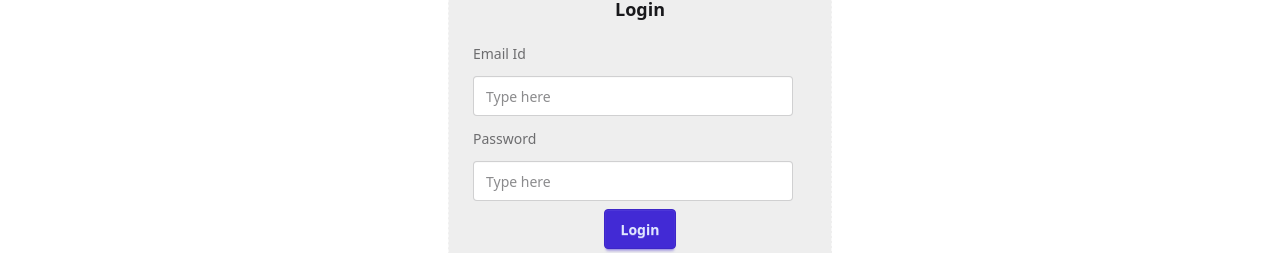
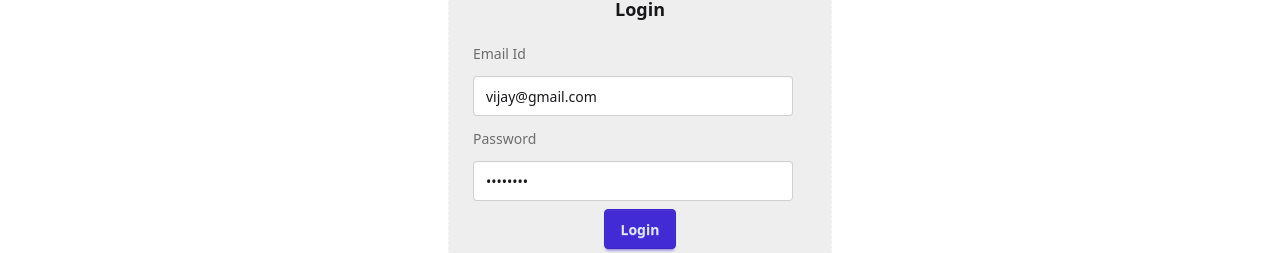
Before and after one commit to abhaythanak/DevFinderFrontend, a React (Vite) app: page /login in a window 1280 px wide. Shown: the part 149-402 px from the top of the page. Built offline with nearby package versions, Linux system fonts and the light colour scheme.

Commit message:
credential access from backend true

```diff
--- a/src/components/pages/Login.jsx
+++ b/src/components/pages/Login.jsx
@@ -2,14 +2,18 @@ import axios from "axios";
 import { useState } from "react";
 
 export default function Login() {
-  const [emailId, setEmailId] = useState("");
-  const [password, setPassword] = useState("");
+  const [emailId, setEmailId] = useState("vijay@gmail.com");
+  const [password, setPassword] = useState("Gta@2015");
 
   const handleLogin = async () => {
-    axios.post("http://localhost:3000/login", {
-      emailId,
-      password,
-    });
+    axios.post(
+      "http://localhost:3000/login",
+      {
+        emailId,
+        password,
+      },
+      { withCredentials: true }
+    );
   };
   return (
     <div className="flex justify-center items-center m-14">
```
